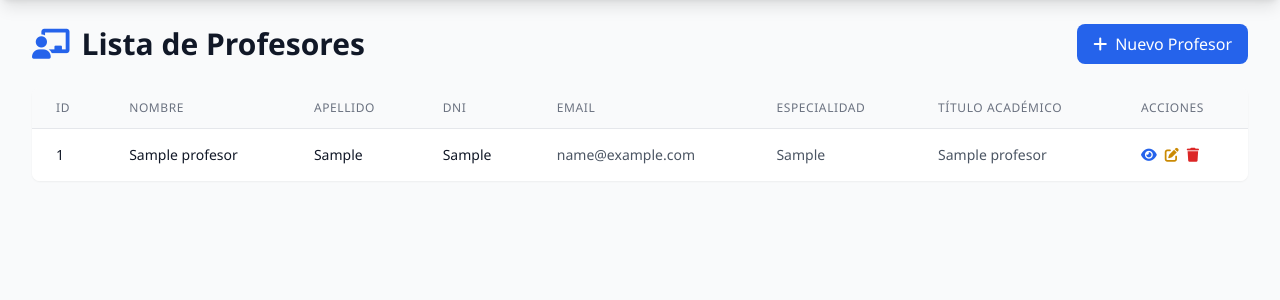
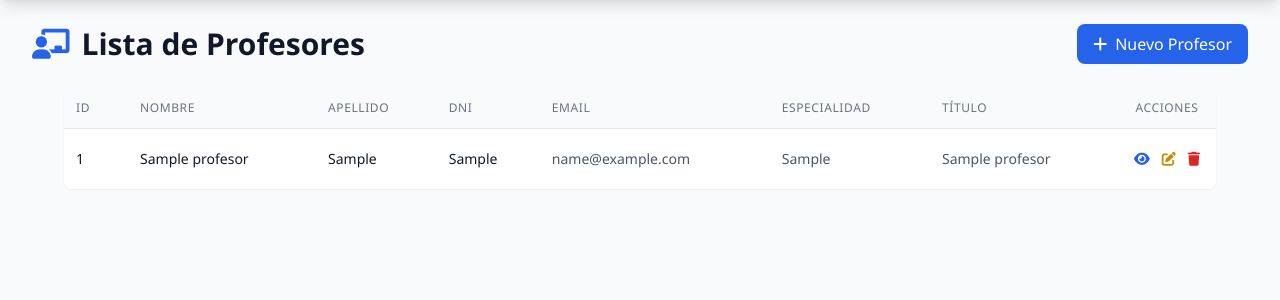
Before and after one commit to Rodvdev/lab-05, a Flask app: page /profesores/ in a window 1280 px wide. Shown: the part 64-364 px from the top of the page. Run offline with Flask 3, Linux system fonts and the light colour scheme; tables that the repository leaves empty hold one stand-in row (values such as "Sample post"); some libraries are stand-ins or nearby versions.

Commit message:
feat: Optimize table layout and improve action buttons
- Reduce table horizontal width with max-w-6xl container
- Change action buttons to compact icon-only design
- Add hover effects with background colors for better UX
- Center-align action column for better visual balance
- Reduce padding for more compact table layout

```diff
--- a/app/templates/profesores/index.html
+++ b/app/templates/profesores/index.html
@@ -15,48 +15,48 @@
 </div>
 
 {% if profesores %}
-<div class="bg-white shadow-sm rounded-lg overflow-hidden">
+<div class="bg-white shadow-sm rounded-lg overflow-hidden max-w-6xl mx-auto">
     <div class="overflow-x-auto">
-        <table class="min-w-full divide-y divide-gray-200">
+        <table class="w-full divide-y divide-gray-200">
             <thead class="bg-gray-50">
                 <tr>
-                    <th class="px-6 py-3 text-left text-xs font-medium text-gray-500 uppercase tracking-wider">ID</th>
-                    <th class="px-6 py-3 text-left text-xs font-medium text-gray-500 uppercase tracking-wider">Nombre</th>
-                    <th class="px-6 py-3 text-left text-xs font-medium text-gray-500 uppercase tracking-wider">Apellido</th>
-                    <th class="px-6 py-3 text-left text-xs font-medium text-gray-500 uppercase tracking-wider">DNI</th>
-                    <th class="px-6 py-3 text-left text-xs font-medium text-gray-500 uppercase tracking-wider">Email</th>
-                    <th class="px-6 py-3 text-left text-xs font-medium text-gray-500 uppercase tracking-wider">Especialidad</th>
-                    <th class="px-6 py-3 text-left text-xs font-medium text-gray-500 uppercase tracking-wider">Título Académico</th>
-                    <th class="px-6 py-3 text-left text-xs font-medium text-gray-500 uppercase tracking-wider">Acciones</th>
+                    <th class="px-3 py-3 text-left text-xs font-medium text-gray-500 uppercase tracking-wider w-16">ID</th>
+                    <th class="px-3 py-3 text-left text-xs font-medium text-gray-500 uppercase tracking-wider">Nombre</th>
+                    <th class="px-3 py-3 text-left text-xs font-medium text-gray-500 uppercase tracking-wider">Apellido</th>
+                    <th class="px-3 py-3 text-left text-xs font-medium text-gray-500 uppercase tracking-wider">DNI</th>
+                    <th class="px-3 py-3 text-left text-xs font-medium text-gray-500 uppercase tracking-wider">Email</th>
+                    <th class="px-3 py-3 text-left text-xs font-medium text-gray-500 uppercase tracking-wider">Especialidad</th>
+                    <th class="px-3 py-3 text-left text-xs font-medium text-gray-500 uppercase tracking-wider">Título</th>
+                    <th class="px-3 py-3 text-center text-xs font-medium text-gray-500 uppercase tracking-wider w-20">Acciones</th>
                 </tr>
             </thead>
             <tbody class="bg-white divide-y divide-gray-200">
                 {% for profesor in profesores %}
                 <tr class="hover:bg-gray-50 transition-colors duration-150">
-                    <td class="px-6 py-4 whitespace-nowrap text-sm font-medium text-gray-900">{{ profesor.profesor_id }}</td>
-                    <td class="px-6 py-4 whitespace-nowrap text-sm text-gray-900">{{ profesor.nombre }}</td>
-                    <td class="px-6 py-4 whitespace-nowrap text-sm text-gray-900">{{ profesor.apellido }}</td>
-                    <td class="px-6 py-4 whitespace-nowrap text-sm text-gray-900">{{ profesor.dni }}</td>
-                    <td class="px-6 py-4 whitespace-nowrap text-sm text-gray-600">{{ profesor.email }}</td>
-                    <td class="px-6 py-4 whitespace-nowrap text-sm text-gray-600">{{ profesor.especialidad or 'No especificado' }}</td>
-                    <td class="px-6 py-4 whitespace-nowrap text-sm text-gray-600">{{ profesor.titulo_academico or 'No especificado' }}</td>
-                    <td class="px-6 py-4 whitespace-nowrap text-sm font-medium">
-                        <div class="flex space-x-2">
+                    <td class="px-3 py-4 whitespace-nowrap text-sm font-medium text-gray-900">{{ profesor.profesor_id }}</td>
+                    <td class="px-3 py-4 whitespace-nowrap text-sm text-gray-900">{{ profesor.nombre }}</td>
+                    <td class="px-3 py-4 whitespace-nowrap text-sm text-gray-900">{{ profesor.apellido }}</td>
+                    <td class="px-3 py-4 whitespace-nowrap text-sm text-gray-900">{{ profesor.dni }}</td>
+                    <td class="px-3 py-4 whitespace-nowrap text-sm text-gray-600">{{ profesor.email }}</td>
+                    <td class="px-3 py-4 whitespace-nowrap text-sm text-gray-600">{{ profesor.especialidad or 'No especificado' }}</td>
+                    <td class="px-3 py-4 whitespace-nowrap text-sm text-gray-600">{{ profesor.titulo_academico or 'No especificado' }}</td>
+                    <td class="px-3 py-4 whitespace-nowrap text-sm font-medium text-center">
+                        <div class="flex justify-center space-x-1">
                             <a href="{{ url_for('profesor.show', profesor_id=profesor.profesor_id) }}"
-                               class="text-blue-600 hover:text-blue-900 transition-colors duration-200"
+                               class="text-blue-600 hover:text-blue-900 transition-colors duration-200 p-1 rounded hover:bg-blue-50"
                                title="Ver detalles">
-                                <i class="fas fa-eye"></i>
+                                <i class="fas fa-eye text-sm"></i>
                             </a>
                             <a href="{{ url_for('profesor.edit', profesor_id=profesor.profesor_id) }}"
-                               class="text-yellow-600 hover:text-yellow-900 transition-colors duration-200"
+                               class="text-yellow-600 hover:text-yellow-900 transition-colors duration-200 p-1 rounded hover:bg-yellow-50"
                                title="Editar">
-                                <i class="fas fa-edit"></i>
+                                <i class="fas fa-edit text-sm"></i>
                             </a>
                             <button type="button"
-                                    class="text-red-600 hover:text-red-900 transition-colors duration-200"
+                                    class="text-red-600 hover:text-red-900 transition-colors duration-200 p-1 rounded hover:bg-red-50"
                                     title="Eliminar"
                                     onclick="openDeleteModal({{ profesor.profesor_id }}, '{{ profesor.nombre }} {{ profesor.apellido }}')">
-                                <i class="fas fa-trash"></i>
+                                <i class="fas fa-trash text-sm"></i>
                             </button>
                         </div>
                     </td>
```
Also changed, not shown: 2 other files.
